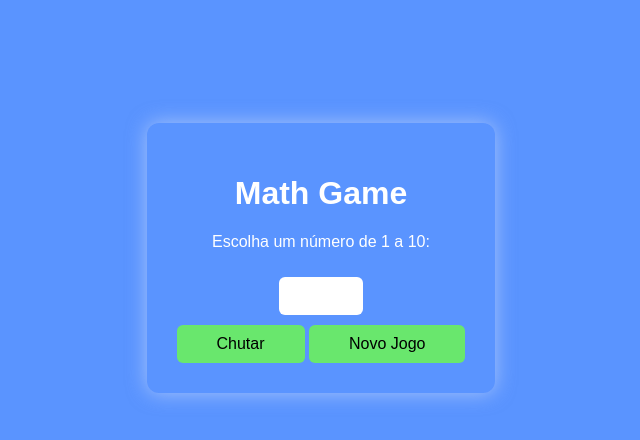
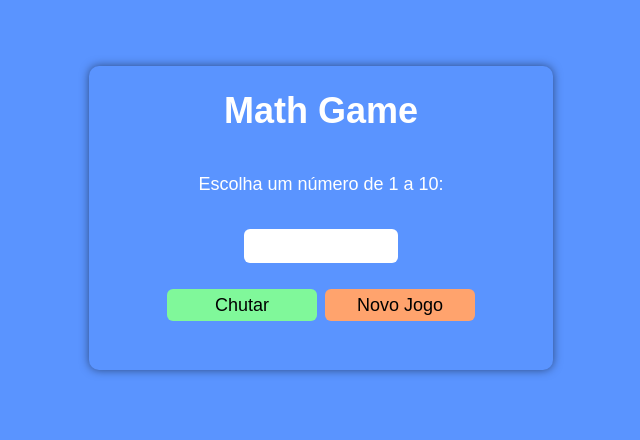
Before and after one commit to pedrocafern/Math-Game, a plain HTML site: page index.html in a window 1280 px wide. Shown: the part 150-590 px from the top of the page, without its empty margins (319-959 px from the left). Drawn offline with Linux system fonts and the light colour scheme.

Commit message:
Game.css

```diff
--- a/Game.css
+++ b/Game.css
@@ -6,39 +6,66 @@ body {
     flex-direction: column;
     align-items: center;
     justify-content: center;
-    height: 100vh;
+    height: 90vh;
   }
 
   .container {
+    display: flex;
+    width: 58vh;
+    height: 38vh;
+    text-align: center;
+    align-items: center;
+    font-size: 18px;
+    border-radius: 10px;
+    flex-direction: column;
     background: rgb(0, 0, 0, );
-    padding: 30px;
-    border-radius: 12px;
-    box-shadow: 0 0 20px rgb(241, 243, 248, 0.5);
-    text-align: center;
+    box-shadow: 0 0 10px rgba(0, 0, 0, 0.5);
   }
 
+  .container_botao {
+    margin-top: 8vh;
+    display: flex;
+    gap: 8px;
+    align-items: center;
+    margin-top: 16px;
+  }
+
+
   input {
-    padding: 10px;
+    border: none;
+    display:block;
     font-size: 16px;
-    margin-top: 10px;
+    width: 150px;
+    height: 4vh;
+    margin-top: 16px;
     border-radius: 6px;
+    text-align: center;
     border: none;
+    border-radius: 6px;
+    cursor: pointer;
 
   }
 
-  button {
-    font-family: Arial,Helvetica,sans-serif;
-    padding: 10px 40px;
+  .chutar {
+    width: 150px;
+    height: 4vh;
+    font-size: 18px;
     margin-top: 10px;
-    font-size: 16px;
-    background-color: #69e76d;
+    background-color: #80f89a;
     color: rgb(0, 0, 0);
     border: none;
     border-radius: 6px;
     cursor: pointer;
   }
 
-  .mensagem {
-    margin-top: 20px;
+  .respawn {
+    width: 150px;
+    height: 4vh;
     font-size: 18px;
+    margin-top: 10px;
+    background-color: #ffa36d;
+    color: rgb(0, 0, 0);
+    border: none;
+    border-radius: 6px;
+    cursor: pointer;
   }
```
